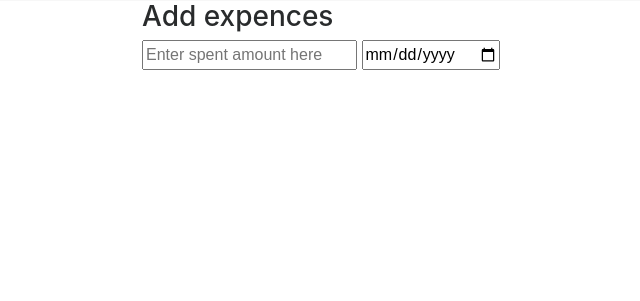
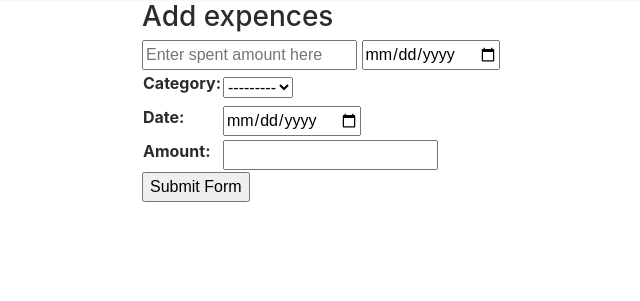
Before and after one commit to OleaGulea/fin_manager, a Django app: page / in a window 1280 px wide. Shown: the part 55-356 px from the top of the page, without its empty margins (513-1153 px from the left). Run offline with Django 3.2, Linux system fonts and the light colour scheme; data that the repository does not hold is empty; some libraries are stand-ins or nearby versions.

Commit message:
added categories views and forms

```diff
--- a/config/urls.py
+++ b/config/urls.py
@@ -5,8 +5,10 @@ from django.contrib import admin
 from django.views.generic import TemplateView
 from django.views import defaults as default_views
 
+from fin_manager.categories.views import entry_editor
+
 urlpatterns = [
-    url(r'^$', TemplateView.as_view(template_name='pages/home.html'), name='home'),
+    url(r'^$', entry_editor, name='home'),
     url(r'^about/$', TemplateView.as_view(template_name='pages/about.html'), name='about'),
 
     # Django Admin, use {% url 'admin:index' %}
--- /dev/null
+++ b/fin_manager/categories/forms.py
@@ -0,0 +1,14 @@
+from django import forms
+from crispy_forms.helper import FormHelper
+
+from fin_manager.categories.models import Entry, Category
+
+
+class EntryForm(forms.Form):
+    category = forms.ModelChoiceField(queryset=Category.objects.all())
+    date = forms.DateField(widget=forms.widgets.DateInput(attrs={'type': 'date'}))
+    amount = forms.FloatField()
+
+    class Meta:
+        model = Entry
+        fields = ['category', 'date', 'amount']
--- /dev/null
+++ b/fin_manager/categories/views.py
@@ -0,0 +1,30 @@
+from django.shortcuts import render
+from django.http import HttpResponseRedirect
+from django.contrib import messages
+
+from fin_manager.categories.models import Category, Entry
+from fin_manager.categories.forms import EntryForm
+
+
+def categories_list(request):
+    categories = Category.objects.all()
+    return render(request, '../templates/pages/home.html', {'categories': categories})
+
+
+# def book_editor(request, book_id):
+#     book = Book.objects.get(pk=int(book_id))
+#     return render(request, '../templates/pages/book_editor.html', {'book': book})
+#
+#
+def entry_editor(request):
+    if request.method == 'POST':
+        form = EntryForm(request.POST)
+        if form.is_valid():
+            entry_form = form.save()
+            messages.success(request, "New entry was created!")
+            return HttpResponseRedirect('/home/')
+
+    else:
+        form = EntryForm()
+
+    return render(request, '../templates/pages/home.html', {'form': form})
--- a/fin_manager/templates/pages/home.html
+++ b/fin_manager/templates/pages/home.html
@@ -1,4 +1,5 @@
 {% extends "base.html" %}
+
 
 {% block home %}
     <div class="row">
@@ -7,7 +8,13 @@
             <h3>Add expences</h3>
             <input type="number" id="amount" placeholder="Enter spent amount here">
             <input type="date" id="date">
-
+            <form method="post" action="">
+                {% csrf_token %}
+                <table>
+                    {{ form }}
+                </table>
+                <input type="submit" value="Submit Form"/>
+            </form>
         </div>
     </div>
 {% endblock %}
```
